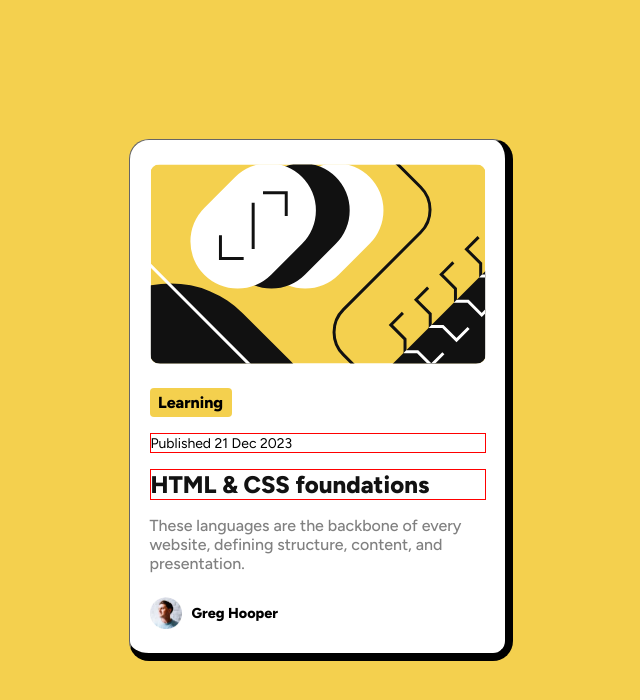
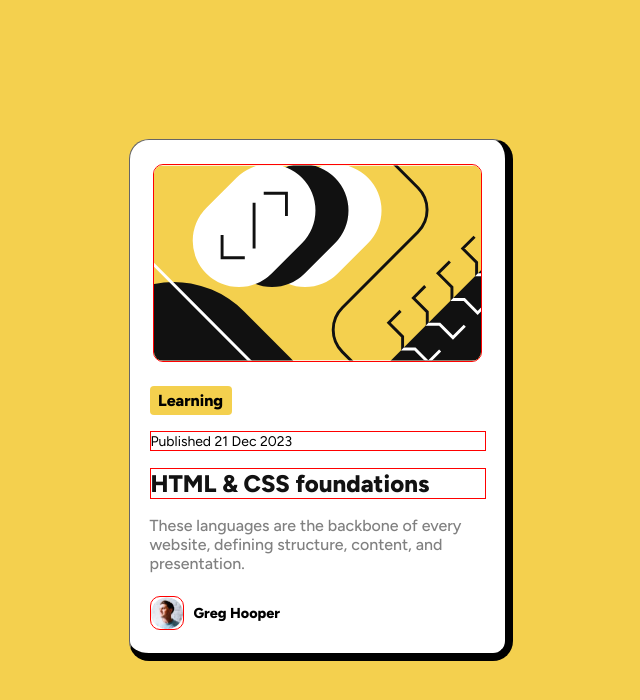
Before and after one commit to rineliniguezsosa/blog-preview-card, a plain HTML site: page index.html in a window 1280 px wide. Shown: the whole page, without its empty margins (319-959 px from the left). Drawn offline with Linux system fonts and the light colour scheme.

Commit message:
[FIX] Cambios en el css
- estableciendo al contenedor padre de la clase preview-card-container un max-width de 384px, padding de 24px 24px
- estableciendo un width del 100% en el elemento img , estableciendo tamaño y color de borde

```diff
--- a/style/style.css
+++ b/style/style.css
@@ -17,7 +17,7 @@ main {
 }
 
 .preview-card-container {
-    width:384px;
+    max-width:384px;
     height:522px;
     border:1px black solid;
     border-radius: 20px;
@@ -25,7 +25,7 @@ main {
     flex-direction: column;
     align-items: center;
     justify-content: flex-start;
-    padding: 24px 20px;
+    padding: 24px 24px;
     background-color: hsl(0, 0%, 100%);
     box-sizing: border-box;
     border: hsl(0, 0%, 7%) outset;
@@ -33,9 +33,10 @@ main {
 }
 
 .preview-card-container img {
-    width:336px;
+    width:100%;
     height: 200px;
     border-radius: 10px;
+    border:1px red solid;
 }
 
 .preview-card-content {
```
